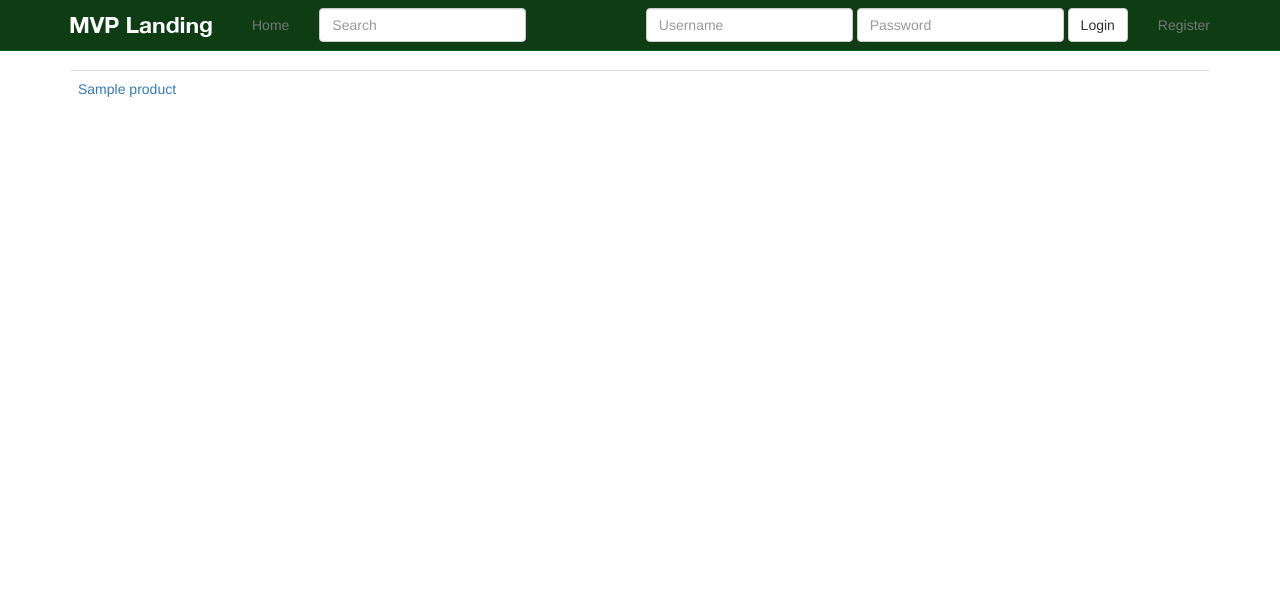
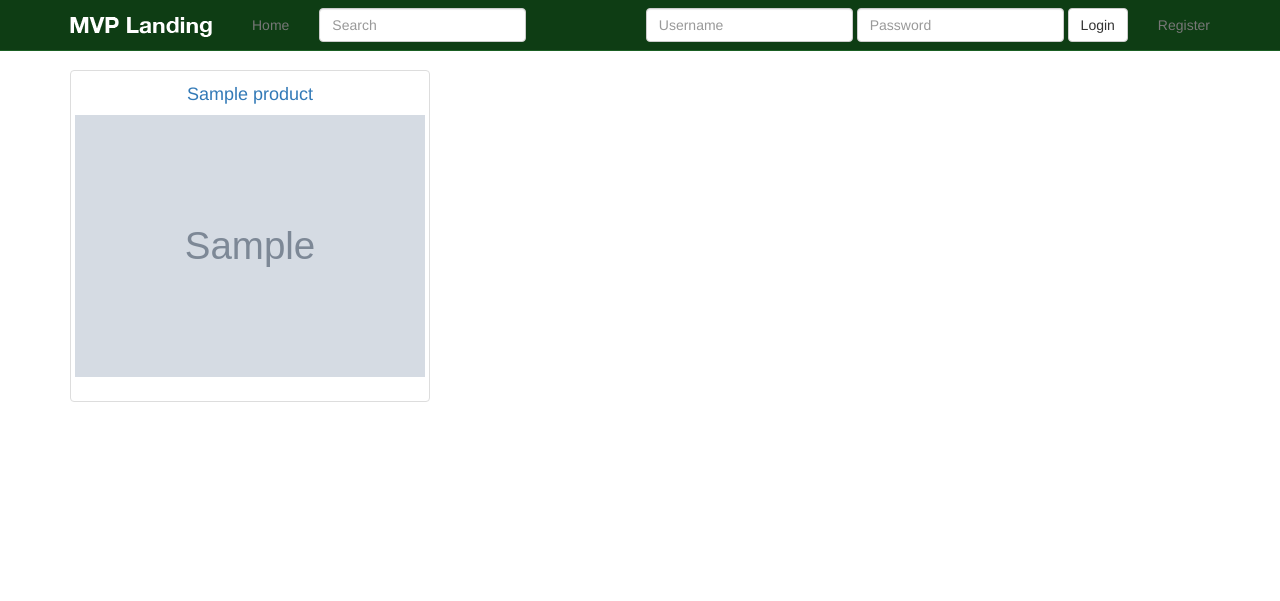
Before and after one commit to horrormyth/Django-Ecommerce, a Django app: page /products/ in a window 1280 px wide. Shown: the top 601 px of the page. Run offline with Django 3.2, Linux system fonts and the light colour scheme; tables that the repository leaves empty hold one stand-in row (values such as "Sample post"); grey boxes marked "Sample" are stand-in pictures; some libraries are stand-ins or nearby versions.

Commit message:
Add thumnail images for product list

```diff
--- a/products/templates/products/product_list.html
+++ b/products/templates/products/product_list.html
@@ -1,13 +1,18 @@
 {% extends 'base.html' %}
 
 {% block content %}
-
-    <table class="table">
-        {% for object in object_list %}
-            <tr>
-                <td><a href='{{ object.get_absolute_url }}'>{{ object.title }}</a></td>
-            </tr>
+    <div class="row">
+        {% for product in product_list %}
+            <div class="col-xs-4">
+                <div class="thumbnail text-center">
+                    <h4><a href='{{ product.get_absolute_url }}'>{{ product.title }}</a></h4>
+                    {% if product.get_image_url %}
+                        <a href='{{ product.get_absolute_url }}'><img id='img' class='img-responsive'
+                                                                      src='{{ product.get_image_url }}'/></a><br/>
+                    {% endif %}
+                </div>
+            </div>
+            {% cycle '' '' '</div><div class="row">' %}
         {% endfor %}
-    </table>
-
+    </div>
 {% endblock %}
```
